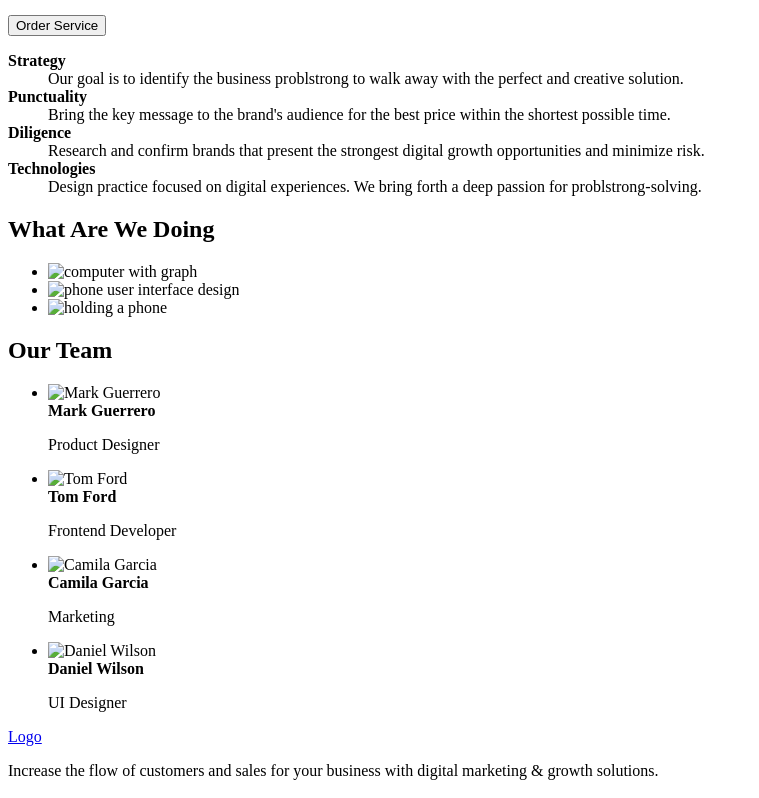
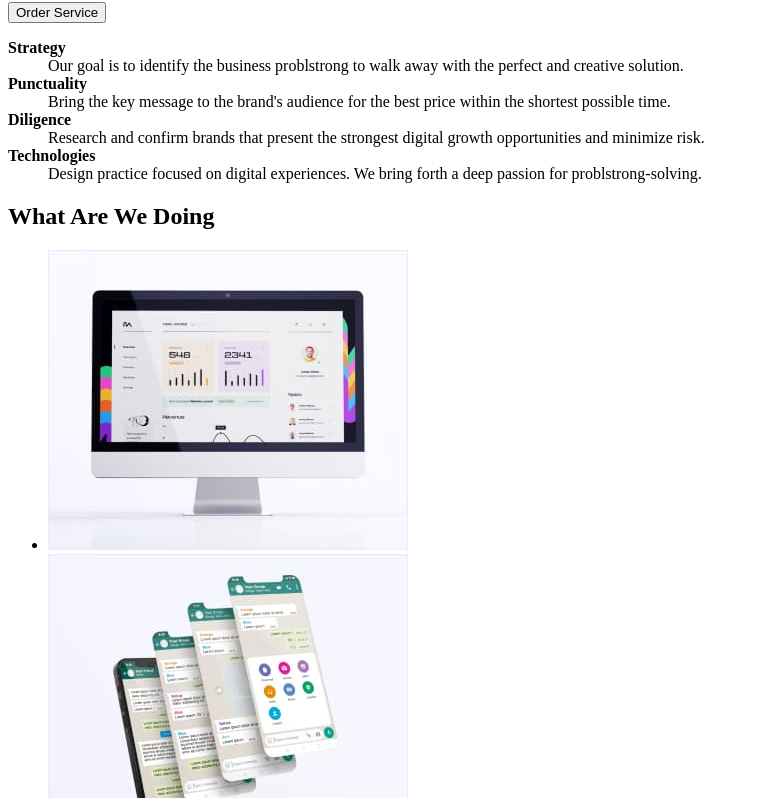
Before and after one commit to MorleyCellan/goit-markup-hw-01, a plain HTML site: page index.html in a window 1280 px wide. Shown: the part 213-1011 px from the top of the page, without its empty margins (0-759 px from the left). Drawn offline with Linux system fonts and the light colour scheme.

Commit message:
Fix index.html
- move h2 and button in the first section
- rename image src

```diff
--- a/index.html
+++ b/index.html
@@ -22,9 +22,9 @@
       </ul>
     </header>
     <main>
-      <h1>Effective Solutions for Your Business</h1>
-      <button type="button">Order Service</button>
       <section>
+        <h1>Effective Solutions for Your Business</h1>
+        <button type="button">Order Service</button>
         <dl>
           <dt>
             <strong>Strategy</strong>
@@ -60,17 +60,17 @@
         <h2>What Are We Doing</h2>
         <ul>
           <li>
-            <img src="images/img 1.jpg" alt="computer with graph" width="360" />
+            <img src="images/img-1.jpg" alt="computer with graph" width="360" />
           </li>
           <li>
             <img
-              src="images/img 2.jpg"
+              src="images/img-2.jpg"
               alt="phone user interface design"
               width="360"
             />
           </li>
           <li>
-            <img src="images/img 3.jpg" alt="holding a phone" width="360" />
+            <img src="images/img-3.jpg" alt="holding a phone" width="360" />
           </li>
         </ul>
       </section>
@@ -80,7 +80,7 @@
           <li>
             <div class="cards">
               <div class="card">
-                <img src="images/img p1.jpg" alt="Mark Guerrero" width="264" />
+                <img src="images/img-p1.jpg" alt="Mark Guerrero" width="264" />
                 <div class="card-content">
                   <strong>Mark Guerrero</strong>
                   <p>Product Designer</p>
@@ -91,7 +91,7 @@
           <li>
             <div class="cards">
               <div class="card">
-                <img src="images/img p2.jpg" alt="Tom Ford" width="264" />
+                <img src="images/img-p2.jpg" alt="Tom Ford" width="264" />
                 <div class="card-content">
                   <strong>Tom Ford</strong>
                   <p>Frontend Developer</p>
@@ -102,7 +102,7 @@
           <li>
             <div class="cards">
               <div class="card">
-                <img src="images/img p3.jpg" alt="Camila Garcia" width="264" />
+                <img src="images/img-p3.jpg" alt="Camila Garcia" width="264" />
                 <div class="card-content">
                   <strong>Camila Garcia</strong>
                   <p>Marketing</p>
@@ -113,7 +113,7 @@
           <li>
             <div class="cards">
               <div class="card">
-                <img src="images/img p4.jpg" alt="Daniel Wilson" width="264" />
+                <img src="images/img-p4.jpg" alt="Daniel Wilson" width="264" />
                 <div class="card-content">
                   <strong>Daniel Wilson</strong>
                   <p>UI Designer</p>
```
